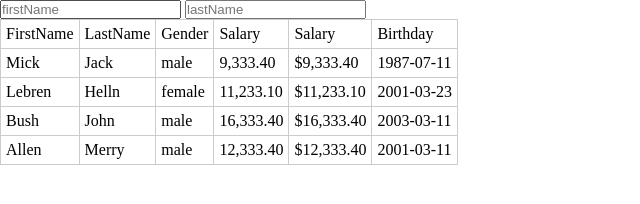
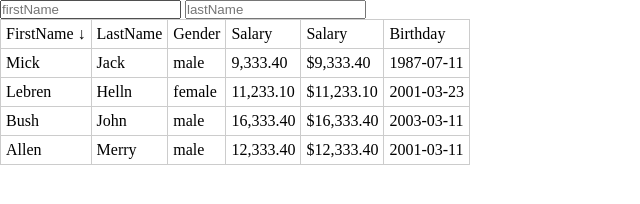
Before and after one commit to Eli-Guo/personTab, a plain HTML site: page index.html in a window 1280 px wide. Both pictures are taken after a click on the element "FirstName". Shown: the whole page, without its empty margins (0-640 px from the left). Drawn offline with Linux system fonts and the light colour scheme.

Commit message:
final change

```diff
--- a/css/style.css
+++ b/css/style.css
@@ -9,3 +9,6 @@ td{
     border:1px solid #ccc;
     padding:5px;
 }
+td span{
+    display: none;
+}
--- a/index.html
+++ b/index.html
@@ -14,12 +14,12 @@
         <input type="text" ng-model="txtlas" placeholder="lastName">
         <table>
             <tr>
-                <td ng-class="active" ng-click="event('firstName')">FirstName</td>
-                <td ng-class="active" ng-click="event('lastName')">LastName</td>
-                <td ng-class="active" >Gender</td>
-                <td ng-class="active" ng-click="event('salary')">Salary</td>
-                <td ng-class="active" ng-click="event('salary')">Salary</td>
-                <td ng-class="active" ng-click="event('birthday')">Birthday</td>
+                <td ng-class="{'active':false}" ng-click="event('firstName',$event)">FirstName <span>↑</span></td>
+                <td ng-class="{'active':false}" ng-click="event('lastName',$event)">LastName<span>↑</span></td>
+                <td ng-class="{'active':false}" >Gender</td>
+                <td ng-class="{'active':false}" ng-click="event('salary',$event)">Salary<span>↑</span></td>
+                <td ng-class="{'active':false}" ng-click="event('salary',$event)">Salary<span>↑</span></td>
+                <td ng-class="{'active':false}" ng-click="event('birthday',$event)">Birthday<span>↑</span></td>
             </tr>
             <tr ng-repeat="item in person | filter:find:val | orderBy:ods:dsc">
                 <td>{{item.firstName}}</td>
--- a/js/script.js
+++ b/js/script.js
@@ -37,10 +37,25 @@ app.controller('myCtrl',["$scope",function ($scope) {
     $scope.txtlas = "";
     $scope.ods    = "";
     $scope.dsc    = 0;
-    $scope.event  = function (et) {
+    $scope.event  = function (et,ev) {
         this.ods = et;
         this.dsc = !this.dsc;
+        var obj  = ev.target;
+        $(obj).attr('ng-class',"{'active':true}").siblings().attr('ng-class',"{'active':false}");
+        if($(obj).hasClass("up-arrow")){
+            $(obj).find("span").html("↑");
+            $(obj).removeClass("up-arrow");
+        }else {
+            $(obj).find("span").html("↓");
+            $(obj).addClass("up-arrow");
+        }
     };
+    $("table").on("click","td",function () {
+        if($(this).attr('ng-class') == "{'active':true}"){
+            $(this).find("span").show();
+            $(this).siblings().find("span").hide();
+        }
+    });
     $scope.find   = function (val) {
         if ($scope.txtfir != ""){
             if(val.firstName.toLowerCase().indexOf($scope.txtfir.toLowerCase()) != -1){
```
